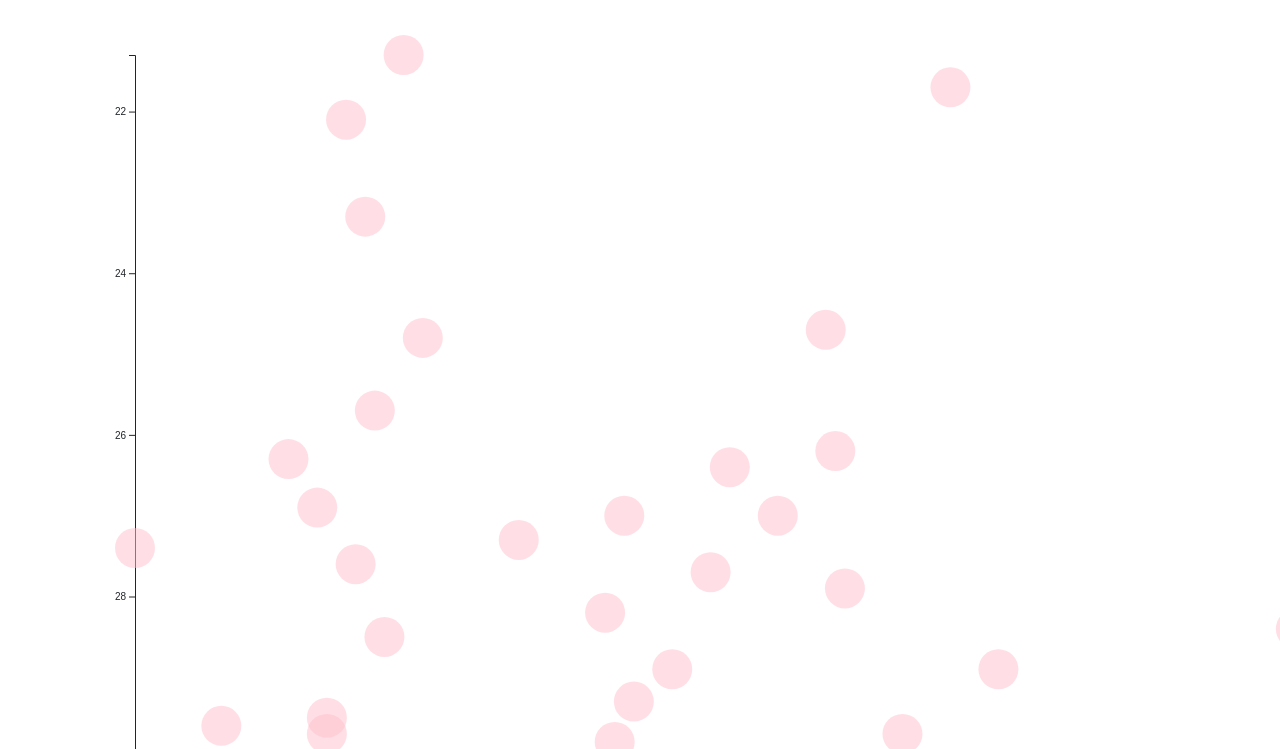
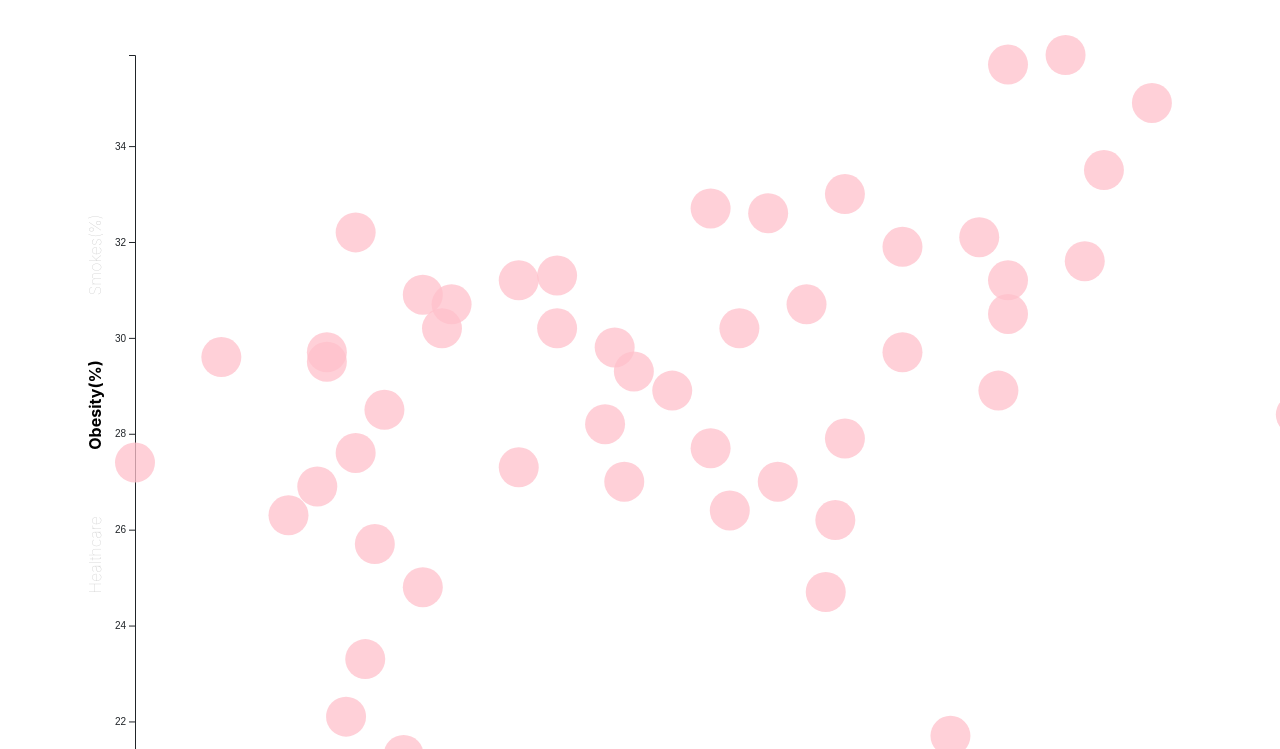
Before and after one commit to travisb98/D3ScatterPlot, a plain HTML site: page index.html in a window 1280 px wide. Shown: the part 51-800 px from the top of the page. Drawn offline with nearby package versions, Linux system fonts and the light colour scheme.

Commit message:
added axis labels

```diff
--- a/assets/js/app.js
+++ b/assets/js/app.js
@@ -54,7 +54,7 @@ function updateXScale(xData,curXAxis){
 function updateYScale(yData,curYaxis){
     var yLinearScale = d3.scaleLinear()
         .domain([d3.min(yData, d=> d[curYaxis]),d3.max(yData, d=> d[curYaxis])])
-        .range([0,chartWidth]);
+        .range([chartHeight,0]);
     return yLinearScale;
 }
 
@@ -79,18 +79,24 @@ function makeYAx(yScale,yAxis){
     return yAxis;
 }
 
+//// funciton that appends circle to the graph, might need to change this so the circles can be updated, maybe use the .exit().remove() functions
+function appCircle(data,chosenXAxis,chosenYAxis,xLinearScale,yLinearScale){
+    graphGroup.selectAll('circle')
+    .data(data)
+    .enter()
+    .append("circle")
+    .attr("cx", x => xLinearScale(x[chosenXAxis]))
+    .attr("cy", y => yLinearScale(y[chosenYAxis]))
+    .attr("r", 20)
+    .attr("fill", "pink")
+    .attr("opacity", ".75");
 
-
+}
 
 
 
 
 d3.csv("assets/data/data.csv").then(function(data){
-
-    /// for now we're just opening the data and console logging it
-    // console.log(data);
-    // console.log(data.find(x => x.abbr == "AL"));
-
 
 
     /// parse data, turning it into float
@@ -115,11 +121,6 @@ d3.csv("assets/data/data.csv").then(function(data){
     var bottomAxis  = d3.axisBottom(xLinearScale);
     var leftAxis = d3.axisLeft(yLinearScale);
 
-    // var XAxis =graphGroup.append("g")
-    //     .classed("x-axis",true)
-    //     .attr("transform",`translate(0,${chartHeight})`)
-    //     .call(bottomAxis);
-
 
     //// appending y axis
     var yAxisG=graphGroup.append("g")///// not sure if i should set this as a variable yet
@@ -133,40 +134,77 @@ d3.csv("assets/data/data.csv").then(function(data){
         .attr('transform',`translate(0,${chartHeight})`)
         .call(bottomAxis);
 
-    graphGroup.selectAll('circle')
-        .data(data)
-        .enter()
-        .append("circle")
-        .attr("cx", x => xLinearScale(x[chosenXAxis]))
-        .attr("cy", y => yLinearScale(y[chosenYAxis]))
-        .attr("r", 20)
-        .attr("fill", "pink")
-        .attr("opacity", ".5");
+    // use the appCircle function to append the inital circles to the graph
+    appCircle(data,chosenXAxis,chosenYAxis,xLinearScale,yLinearScale);
+
+
+    // Create group for x-axis labels
+    var xLabelsGroup = graphGroup.append("g")
+    .attr("transform", `translate(${chartWidth / 2}, ${chartHeight + 20})`);
+
+    /// x axis label for poverty
+    var xPovertyLabel=xLabelsGroup.append("text")
+        .attr("x",0)
+        .attr("y", 20)
+        .attr("value","poverty")
+        .classed("active",false)
+        .text("Poverty(%)");
+
+
+    // x axis lavel for age
+    var xAgeLabel=xLabelsGroup.append("text")
+        .attr("x",-100)
+        .attr("y", 20)
+        .attr("value","age")
+        .classed("inactive",true)
+        .text("Age(Median)");
+
+
+    // x axis label for income
+    var xIncomeLabel=xLabelsGroup.append("text")
+        .attr("x",150)
+        .attr("y", 20)
+        .attr("value","income")
+        .classed("inactive",true)
+        .text("Income (Median)");
 
 
 
-    console.log("getting an error because these functions are returning NAN for one of the variables, need to go back an fix")
-    console.log("----------------");
-    console.log("----------------");
-    console.log("xLinearScale");
-    console.log(xLinearScale);
-    console.log("----------------");
-    console.log("yLinearScale");
-    console.log(yLinearScale);
+    //// creating the group for the y labels
+    var yLabelsGroup = graphGroup.append("g")
+        .attr("transform", "rotate(-90)");
+
+    /// y axis label for obesity
+    var yObesityLabel = yLabelsGroup.append("text")
+        .attr("y", 0 - margin.left)
+        .attr("x", 0 - (chartHeight / 2))
+        .attr("dy", "1em")
+        .classed("active", true)
+        .text("Obesity(%)");
+
+    /// y axis label for smokes
+    var ySmokesLabel = yLabelsGroup.append("text")
+        .attr("y", 0 - margin.left)
+        .attr("x", 0 - (chartHeight / 2) + 150)
+        .attr("dy", "1em")
+        .classed("inactive", true)
+        .text("Smokes(%)");
+
+    /// y axis label for Healthcare
+    var yHealthcareLabel = yLabelsGroup.append("text")
+        .attr("y", 0 - margin.left)
+        .attr("x", 0 - (chartHeight / 2) - 150)
+        .attr("dy", "1em")
+        .classed("inactive", true)
+        .text("Healthcare");
 
 
 
 
-    // // append x axis
-    // var xAxis = graphGroup.append("g")
-    // .classed("x-axis", true)
-    // .attr("transform", `translate(0, ${chartHeight})`)
-    // .call(bottomAxis);
 
 
-    // var chosenXAxis = "age";
 
-    // var xLinearScale=updateXScale(data,chosenXAxis);
+
 
 
 
--- a/index.html
+++ b/index.html
@@ -26,7 +26,7 @@
     </div>
     <div class="row">
       <div class="col-xs-12  col-md-9">
-        <div class="article">
+        <!-- <div class="article">
           <h2>Correlations Discovered Between Health Risks and Age, Income</h2>
           <p>Pellentesque habitant morbi tristique senectus et netus et malesuada fames ac turpis egestas. Vestibulum tortor
             quam, feugiat vitae, ultricies eget, tempor sit amet, ante. Donec eu libero sit amet quam egestas semper. Aenean
@@ -39,7 +39,7 @@
           <p>Pellentesque habitant morbi tristique senectus et netus et malesuada fames ac turpis egestas. Vestibulum tortor
             quam, feugiat vitae, ultricies eget, tempor sit amet, ante. Donec eu libero sit amet quam egestas semper. Aenean
             ultricies mi vitae est. Mauris placerat eleifend leo.</p>
-        </div>
+        </div> -->
       </div>
     </div>
   </div>
```
